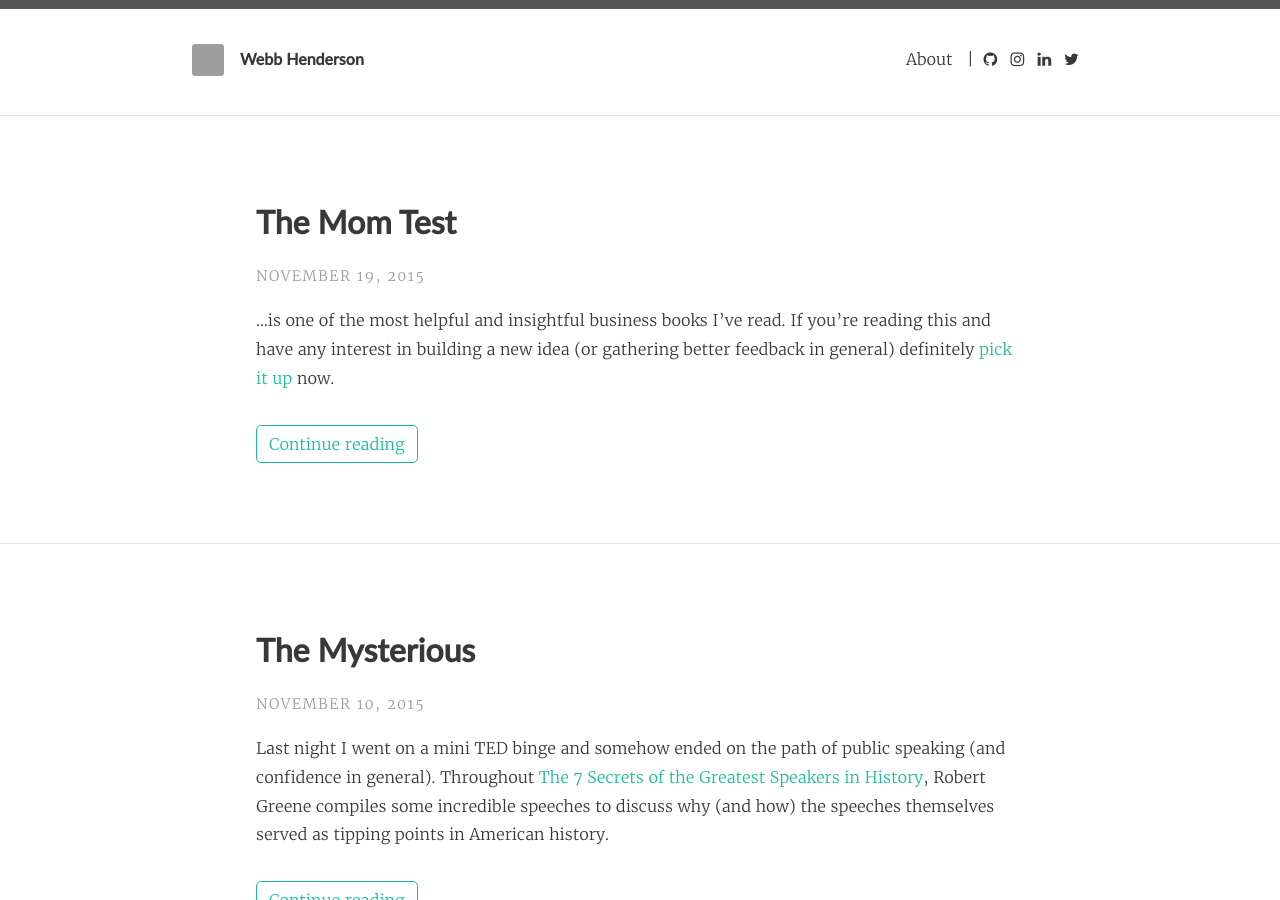
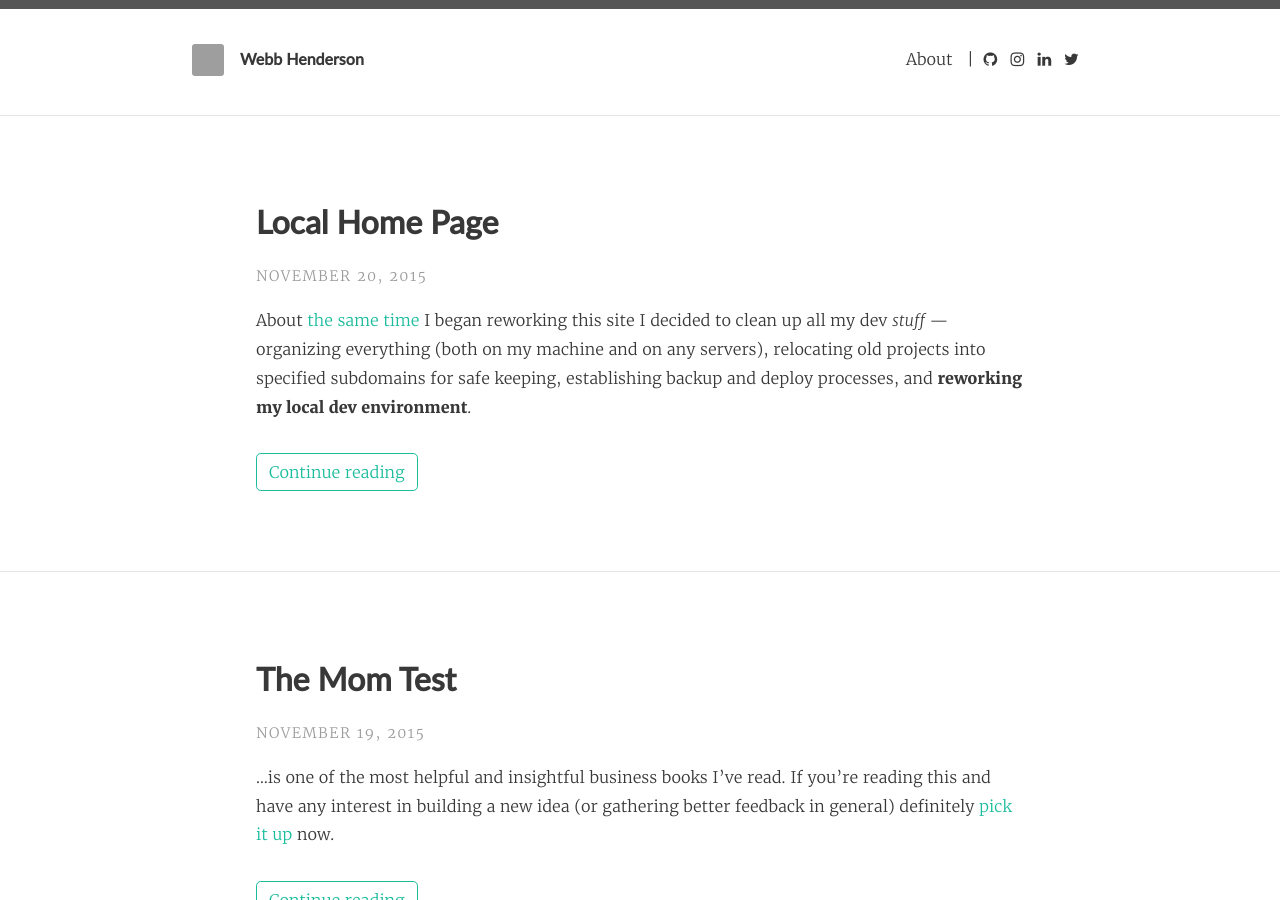
Before and after one commit to emerywebster/emerywebster.github.io, a Jekyll site: the page built from index.html, in a window 1280 px wide and 900 px high. Built offline with Jekyll 4.4.1, drawn with Linux system fonts in a browser that asks for light colours; nearby versions of some CDN libraries; emoji names are drawn with the system emoji font; Markdown is read by kramdown in place of the engine named in the settings; the list of posts is cut into pages by our own code; some of the changed text lies outside the part shown; grey boxes are pictures that could not be loaded.

Commit message:
add local home page post

```diff
--- a/_posts/2015-11-19-the-mom-test.md
+++ b/_posts/2015-11-19-the-mom-test.md
@@ -6,12 +6,12 @@ tags: product lessons customers notes reviews
 ---
 ...is one of the most helpful and insightful business books I've read. If you're reading this and have any interest in building a new idea (or gathering better feedback in general) definitely [pick it up](http://www.amazon.com/The-Mom-Test-customers-business/dp/1492180742) now.
 
-_The Mom Test_ serves as a guide to customer conversations so you can build the best possible products/solutions (learning what to build before investing time and money into it).
+_The Mom Test_ serves as a guide to customer conversations so you can build the best possible products/solutions (learning what to build before investing time and money into the wrong idea).
 
 If you present your idea to customers right off the bat you are only inviting empty compliments, unnecessary fluff, and misleading ideas (not only will your mom say it's a great idea...everyone will.) Instead focus on their life/activies/problems/goals so that you can:
 
 1. **Validate** whether or not you're actually solving a real problem
-2. **Collect** useful information (identify what they really care about)
+2. **Collect** useful information (identify what they really care about &mdash; and if they'll pay for it)
 3. **Implement**/share learning so your team can properbly build and sell a solution.
 
 It's also a surprisingly fun read. Rather than regurgitating and summarizing its many key points (which I end up doing below anyway) I'll showcase a quick example:
--- /dev/null
+++ b/_posts/2015-11-20-local-home-page.md
@@ -0,0 +1,22 @@
+---
+layout: post
+title: Local Home Page
+categories: Development
+tags: home.dev setup apache mysql
+---
+About [the same time](/2015/10/02/launched/) I began reworking this site I decided to clean up all my dev _stuff_  &mdash; organizing everything (both on my machine and on any servers), relocating old projects into specified subdomains for safe keeping, establishing backup and deploy processes, and **reworking my local dev environment**.
+
+While planning this out I discovered [The Perfect Web Development Environment](https://mallinson.ca/osx-web-development/) post from Chris Mallinson. It didn't take very long to get everything up and running and there were pretty much zero pain points. I highly recommend it.
+
+The real kicker IMO is that he also adds a local home page (@ http://home.dev) so you can quickly access all of your projects. I've since forked it :octocat: and made [a handful of changes](https://github.com/emerywebster/LocalHomePage) I found pretty helpful:
+
+- Nicer fonts
+- Added 'GitHub' icon for any GitHub Pages projects
+- Ensure 'WordPress' icon appears in case it's tucked into a `/wp/` sub-directory
+- Ensure favicon shows if it's not in the root directory (for whatever reason)
+
+All said and done it looks like this:
+
+![Local home page home.dev](https://cldup.com/NDFNMUInVT-2000x2000.png)
+
+Super helpful and a fun little mini project to house all your real projects... :neckbeard:
```
